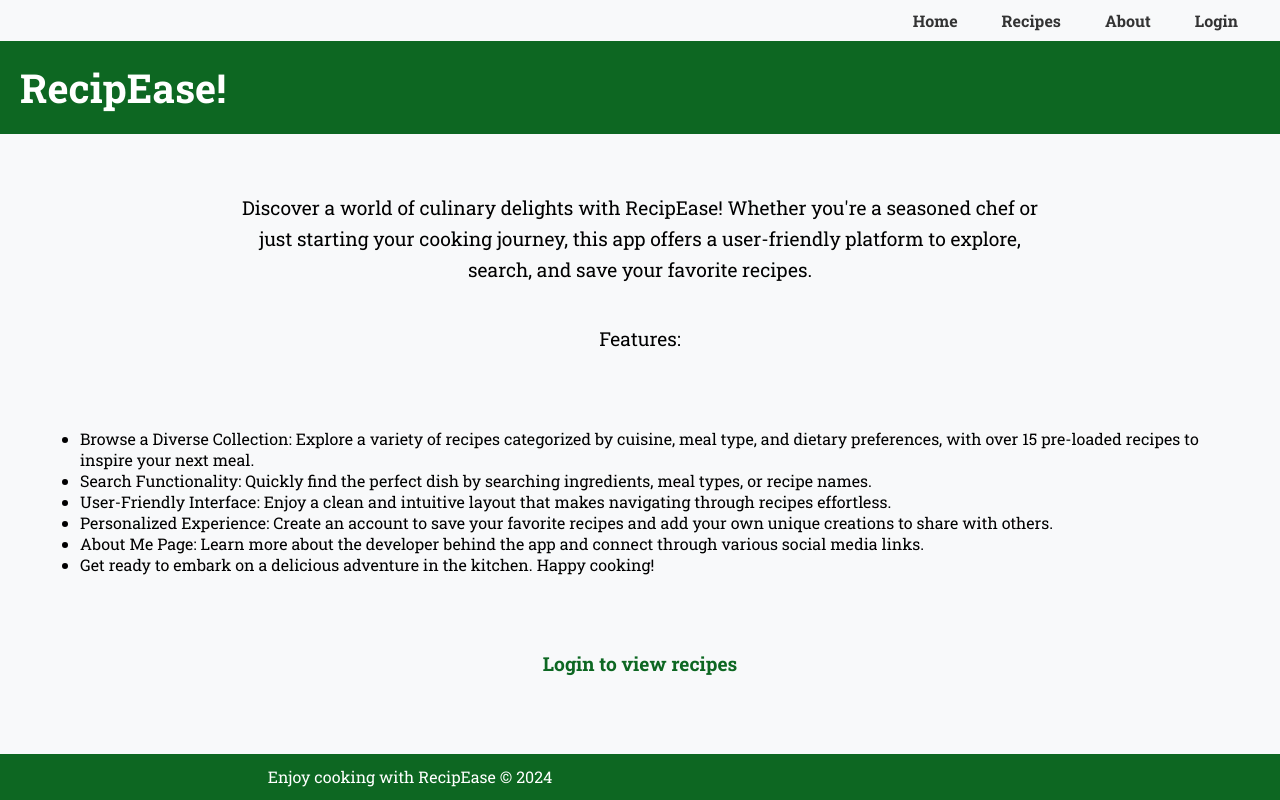
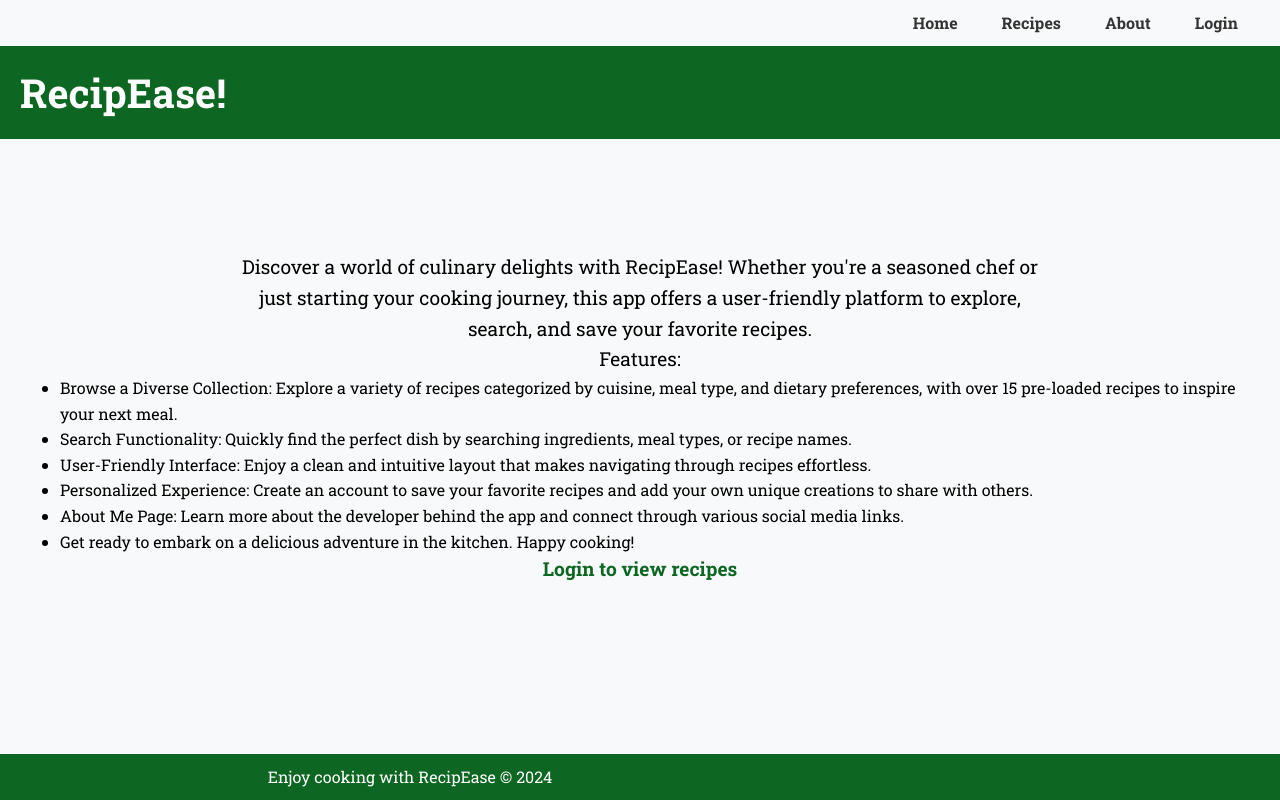
Before and after one commit to bphil1041/recipe-app, a Django app: page / in a window 1280 px wide. Run offline with Django 4.2, Linux system fonts and the light colour scheme.

Commit message:
Update base.html

```diff
--- a/A2_Recipe_App/src/recipes/templates/recipes/base.html
+++ b/A2_Recipe_App/src/recipes/templates/recipes/base.html
@@ -7,7 +7,7 @@
     <meta charset="UTF-8">
     <meta name="viewport" content="width=device-width, initial-scale=1.0">
     <title>{% block title %}RecipEase{% endblock %}</title>
-    <link rel="stylesheet" href="{% static 'css/styles.css' %}">
+    <!-- <link rel="stylesheet" href="{% static 'css/styles.css' %}"> -->
     <link rel="preconnect" href="https://fonts.googleapis.com">
     <link rel="preconnect" href="https://fonts.gstatic.com" crossorigin>
     <link href="https://fonts.googleapis.com/css2?family=Roboto+Slab:wght@100..900&display=swap" rel="stylesheet">
@@ -23,6 +23,65 @@
             color: white;
             padding: 20px;
             text-align: left;
+        }
+
+        .description {
+            padding-left: 25%;
+            padding-right: 25%;
+        }
+
+        /* Section Styles */
+        .section {
+            margin-bottom: 20px;
+            text-align: left;
+            width: 100%;
+            display: flex;
+            justify-content: center;
+        }
+
+        .section>div {
+            max-width: 600px;
+            flex-grow: 1;
+            padding: 0 20px;
+        }
+
+        .detail-title {
+            margin-bottom: 20px;
+            text-align: left;
+            width: 100%;
+            display: flex;
+            justify-content: center;
+        }
+
+        .ingredients-list {
+            margin-left: 30%;
+        }
+
+        /* New Styles for Recipe Details */
+        h2,
+        h3 {
+            margin-bottom: 10px;
+            color: #0d6722;
+            /* Change heading color to match the header */
+        }
+
+        p,
+        ul {
+            margin: 0;
+            padding: 0;
+            line-height: 1.6;
+            /* Improved line height for readability */
+        }
+
+        ul {
+            list-style-type: disc;
+            /* Use disc for ingredients list */
+            padding-left: 20px;
+            /* Indent the list */
+        }
+
+        .nav-button {
+            font-weight: bold;
         }
 
         /* Logout Button Styles */
@@ -48,7 +107,6 @@
             display: flex;
             justify-content: flex-end;
             flex-wrap: wrap;
-            /* Allow items to wrap */
         }
 
         nav li {
@@ -67,6 +125,17 @@
             border-radius: 5px;
         }
 
+        /* Recipe Image Styling */
+        .recipe-image {
+            display: block;
+            max-width: 500px;
+            width: 100%;
+            height: auto;
+            margin: 20px auto;
+            border-radius: 8px;
+            box-shadow: 0 4px 8px rgba(0, 0, 0, 0.1);
+        }
+
         /* Footer Styles */
         footer {
             text-align: center;
@@ -78,54 +147,46 @@
         @media (max-width: 900px) {
             nav ul {
                 justify-content: center;
-                /* Center items on medium screens */
             }
         }
 
         @media (max-width: 600px) {
             nav ul {
                 flex-direction: column;
-                /* Stack items vertically */
                 align-items: center;
-                /* Center items */
             }
 
             nav li {
                 margin: 10px 0;
-                /* Space between items when stacked */
             }
 
             nav {
                 text-align: center;
-                /* Center text for smaller screens */
             }
 
             header {
                 padding: 10px;
-                /* Reduce padding on smaller screens */
             }
 
             footer {
                 padding: 5px;
-                /* Reduce footer padding on smaller screens */
             }
         }
     </style>
-
 </head>
 
 <body>
     <nav>
         <ul>
-            <li><a href="{% url 'home' %}">Home</a></li>
-            <li><a href="{% url 'recipes_list' %}">Recipes</a></li>
-            <li><a href="{% url 'about' %}">About</a></li>
+            <li class="nav-button"><a href="{% url 'home' %}">Home</a></li>
+            <li class="nav-button"><a href="{% url 'recipes_list' %}">Recipes</a></li>
+            <li class="nav-button"><a href="{% url 'about' %}">About</a></li>
 
             <!-- Check if the user is authenticated -->
             {% if user.is_authenticated %}
-            <li><a href="{% url 'logout' %}">Logout</a></li>
+            <li class="nav-button"><a href="{% url 'logout' %}">Logout</a></li>
             {% else %}
-            <li><a href="{% url 'login' %}">Login</a></li>
+            <li class="nav-button"><a href="{% url 'login' %}">Login</a></li>
             {% endif %}
         </ul>
     </nav>
```
